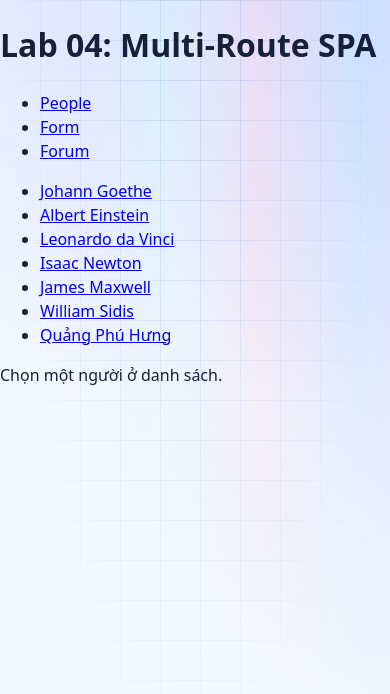
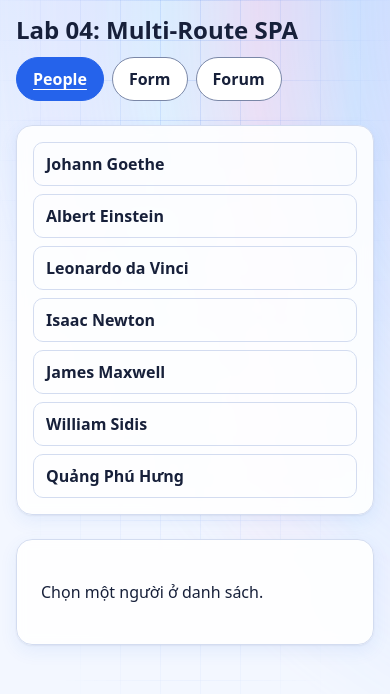
Before and after one commit to Prosperum26/24520626_QuangPhuHung_MSIS207_Lab04, a React (Vite) app in the folder Exercise_Lab04/client/: page /people in a window 390 px wide. Shown: the top 694 px of the page. Built offline with nearby package versions, Linux system fonts and the light colour scheme.

Commit message:
style(sprint1): add responsive master-detail grid in lab03 style

```diff
--- a/Exercise_Lab04/client/src/AppLayout.jsx
+++ b/Exercise_Lab04/client/src/AppLayout.jsx
@@ -1,4 +1,5 @@
 import { NavLink, Outlet } from 'react-router';
+import styles from './AppLayout.module.css';
 
 const SECTIONS = [
   { to: '/people', label: 'People' },
@@ -6,15 +7,15 @@ const SECTIONS = [
   { to: '/forum', label: 'Forum' },
 ];
 
-const linkClass = ({ isActive }) => (isActive ? 'active-link' : 'link');
+const linkClass = ({ isActive }) => (isActive ? styles.active : styles.link);
 
 export function AppLayout() {
   return (
-    <>
-      <header>
+    <div className={styles.page}>
+      <header className={styles.header}>
         <h1>Lab 04: Multi-Route SPA</h1>
         <nav aria-label="Chính">
-          <ul>
+          <ul className={styles.tabs}>
             {SECTIONS.map(({ to, label }) => (
               <li key={to}>
                 <NavLink to={to} className={linkClass}>
@@ -25,9 +26,9 @@ export function AppLayout() {
           </ul>
         </nav>
       </header>
-      <main>
+      <main className={styles.main}>
         <Outlet />
       </main>
-    </>
+    </div>
   );
 }
--- /dev/null
+++ b/Exercise_Lab04/client/src/AppLayout.module.css
@@ -0,0 +1,59 @@
+/* Phong cách nối tiếp Lab03 Ex2: bề mặt trắng mờ, viền nhạt, điểm nhấn xanh dương. */
+.page {
+  display: grid;
+  gap: var(--space-5);
+  max-width: 72rem;
+  margin-inline: auto;
+  padding: clamp(var(--space-4), 4vw, 2rem);
+}
+
+.header {
+  display: grid;
+  gap: var(--space-3);
+}
+
+.header h1 {
+  margin: 0;
+  font-size: clamp(1.5rem, 4vw, 2rem);
+  line-height: 1.2;
+}
+
+.tabs {
+  display: flex;
+  flex-wrap: wrap;
+  gap: var(--space-2);
+  margin: 0;
+  padding: 0;
+  list-style: none;
+}
+
+.link,
+.active {
+  display: inline-flex;
+  align-items: center;
+  min-height: var(--control-height);
+  padding: 0 var(--space-4);
+  background: var(--color-surface);
+  border: 1px solid var(--color-border);
+  border-radius: var(--radius-pill);
+  color: var(--color-text);
+  font-weight: 600;
+  text-decoration: none;
+}
+
+.link:hover {
+  border-color: var(--color-accent);
+}
+
+/* Trang hiện tại: nền accent và gạch chân, không chỉ dựa vào màu (WCAG 1.4.1). */
+.active {
+  background: var(--color-accent);
+  border-color: var(--color-accent);
+  color: var(--color-on-accent);
+  text-decoration: underline;
+  text-underline-offset: 0.25em;
+}
+
+.main {
+  min-width: 0;
+}
--- a/Exercise_Lab04/client/src/NotFound.jsx
+++ b/Exercise_Lab04/client/src/NotFound.jsx
@@ -1,10 +1,12 @@
+import styles from './NotFound.module.css';
+
 /**
  * Trạng thái 404 dùng cho cả đường dẫn lạ (toàn trang) và id không tồn tại (trong vùng nội dung).
  * @param {{ message?: string }} props
  */
 export function NotFound({ message = '404: Không tìm thấy trang' }) {
   return (
-    <section role="alert">
+    <section role="alert" className={styles.notFound}>
       <p>{message}</p>
     </section>
   );
--- /dev/null
+++ b/Exercise_Lab04/client/src/NotFound.module.css
@@ -0,0 +1,13 @@
+.notFound {
+  margin: 0;
+  padding: var(--space-5);
+  background: var(--color-danger-tint);
+  border: 1px solid var(--color-danger);
+  border-radius: var(--radius-card);
+  color: var(--color-danger);
+  font-weight: 600;
+}
+
+.notFound p {
+  margin: 0;
+}
--- a/Exercise_Lab04/client/src/sprint1-router/PeopleLayout.jsx
+++ b/Exercise_Lab04/client/src/sprint1-router/PeopleLayout.jsx
@@ -1,6 +1,7 @@
 import { NavLink, Outlet } from 'react-router';
+import styles from './PeopleLayout.module.css';
 
-const linkClass = ({ isActive }) => (isActive ? 'active-link' : 'link');
+const linkClass = ({ isActive }) => (isActive ? styles.active : styles.link);
 
 /**
  * Khung master-detail: danh sách bên trái, <Outlet/> bên phải.
@@ -9,9 +10,9 @@ const linkClass = ({ isActive }) => (isActive ? 'active-link' : 'link');
  */
 export default function PeopleLayout({ people }) {
   return (
-    <div>
-      <nav aria-label="Danh sách người">
-        <ul>
+    <div className={styles.frame}>
+      <nav aria-label="Danh sách người" className={styles.sidebar}>
+        <ul className={styles.list}>
           {people.map((person) => (
             <li key={person.id}>
               <NavLink to={`/people/${person.id}`} className={linkClass}>
@@ -21,7 +22,7 @@ export default function PeopleLayout({ people }) {
           ))}
         </ul>
       </nav>
-      <section aria-label="Chi tiết">
+      <section aria-label="Chi tiết" className={styles.content}>
         <Outlet />
       </section>
     </div>
--- /dev/null
+++ b/Exercise_Lab04/client/src/sprint1-router/PeopleLayout.module.css
@@ -0,0 +1,76 @@
+/* Master-detail: danh sách bên trái, chi tiết bên phải. Dưới 40rem xếp một cột để 320px không tràn. */
+.frame {
+  display: grid;
+  gap: var(--space-5);
+  align-items: start;
+  min-width: 0;
+}
+
+@media (min-width: 40rem) {
+  .frame {
+    grid-template-columns: minmax(280px, 1fr) 2fr;
+  }
+}
+
+.sidebar,
+.content {
+  min-width: 0;
+  padding: var(--space-4);
+  background: color-mix(in srgb, var(--color-surface) 88%, transparent);
+  backdrop-filter: blur(6px);
+  border: 1px solid var(--color-border-soft);
+  border-radius: var(--radius-card);
+  box-shadow: var(--shadow-card);
+}
+
+.content {
+  padding: var(--space-5);
+}
+
+.list {
+  display: grid;
+  gap: var(--space-2);
+  margin: 0;
+  padding: 0;
+  list-style: none;
+}
+
+.link,
+.active {
+  display: flex;
+  align-items: center;
+  min-height: var(--control-height);
+  padding: 0 var(--space-3);
+  border: 1px solid var(--color-border-soft);
+  border-radius: var(--radius-control);
+  color: var(--color-text);
+  font-weight: 600;
+  text-decoration: none;
+  transition:
+    transform 0.2s ease,
+    box-shadow 0.2s ease;
+}
+
+.link:hover {
+  border-color: var(--color-accent);
+  transform: translateY(-2px);
+  box-shadow: 0 6px 14px rgb(37 99 235 / 0.18);
+}
+
+/* Người đang chọn: nền accent và vạch trái dày, không chỉ dựa vào màu. */
+.active {
+  background: var(--color-accent);
+  border-color: var(--color-accent);
+  border-left-width: 6px;
+  color: var(--color-on-accent);
+}
+
+@media (prefers-reduced-motion: reduce) {
+  .link {
+    transition: none;
+  }
+
+  .link:hover {
+    transform: none;
+  }
+}
```
